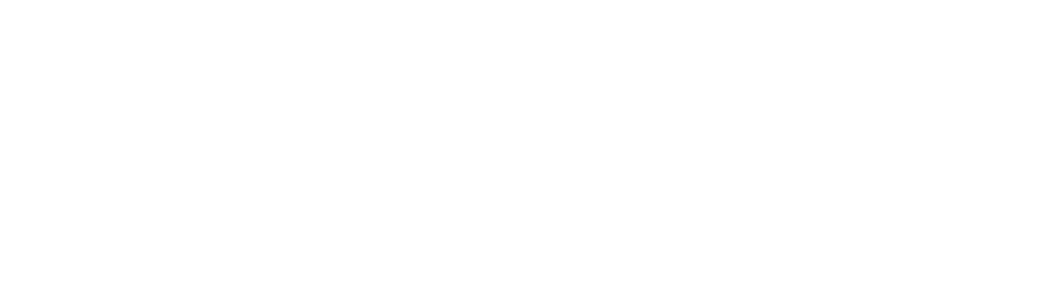
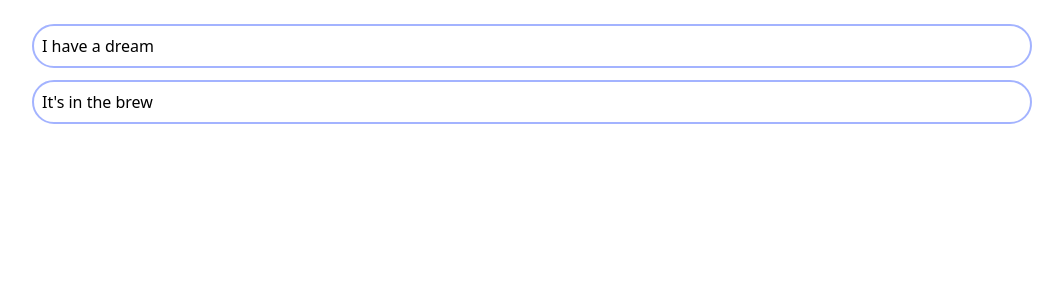
Before and after one commit to liangchow/crud-reactjs-firebase-app, a React (Vite) app: page / in a window 1280 px wide. Shown: the top 300 px of the page, without its empty margins (108-1171 px from the left). Built offline with nearby package versions, Linux system fonts and the light colour scheme.

Commit message:
Update App.jsx

```diff
--- a/src/App.jsx
+++ b/src/App.jsx
@@ -3,10 +3,25 @@ import './index.css'
 
 function App() {
 
+  const [todos, setTodos] = useState([
+    "I have a dream",
+    "It's in the brew"
+  ])
+
+
   return (
-    <div>
+    <div className='flex flex-col flex-1 gap-10'>
+      <ul className='flex flex-col flex-1 gap-1 p-4'>
+        {todos.map((todo) => (
+          <li className="max-w-[1000px] w-full mx-auto flex justify-between items-center bg-white mt-2 p-2 hover:shadow-lg rounded-3xl border-2 border-solid border-indigo-300">
+            {todo}
+          </li>
+        ))}
+
+      </ul>
     </div>
   )
+
 }
 
 export default App
```
